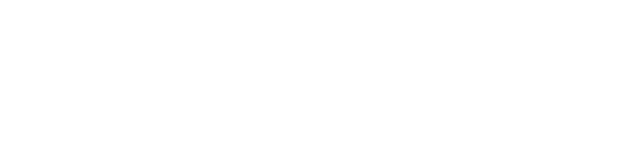
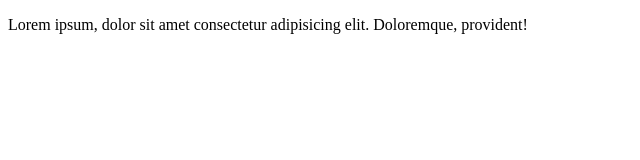
Before and after one commit to margubmurshed/pherotest, a plain HTML site: page index.html in a window 1280 px wide. Shown: the whole page, without its empty margins (0-640 px from the left). Drawn offline with Linux system fonts and the light colour scheme.

Commit message:
added paragraph

```diff
--- a/index.html
+++ b/index.html
@@ -9,6 +9,7 @@
 </head>
 
 <body>
+    <p>Lorem ipsum, dolor sit amet consectetur adipisicing elit. Doloremque, provident!</p>
 </body>
 
 </html>
```
